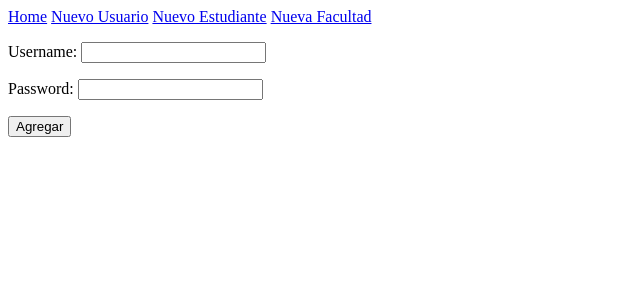
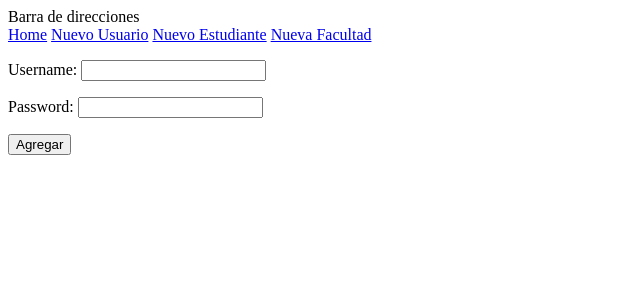
Before and after one commit to jorgged/my-first-blog, a Django app: page /login/ in a window 1280 px wide. Shown: the top 300 px of the page, without its empty margins (0-640 px from the left). Run offline with Django 3.2, Linux system fonts and the light colour scheme.

Commit message:
se agrego barra de navegacion

```diff
--- a/templates/Base.html
+++ b/templates/Base.html
@@ -3,6 +3,7 @@
 <head>
     <meta charset="UTF-8">
     <title>Title</title>
+    <nav>Barra de direcciones</nav>
 </head>
 <body>
 <a href="{% url 'core:home' %}">Home</a>
```
